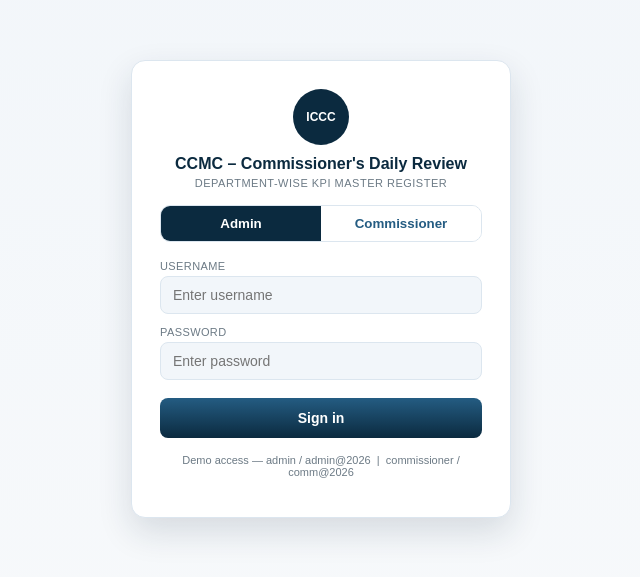
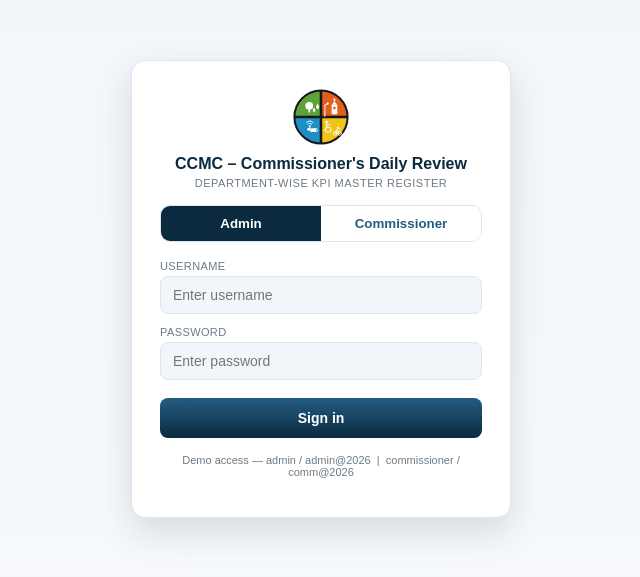
Before and after one commit to 12345678808/report, a React (Vite) app in the folder client/: page / in a window 1280 px wide. Shown: the part 111-688 px from the top of the page, without its empty margins (319-959 px from the left). Built offline with nearby package versions, Linux system fonts and the light colour scheme; no server answers.

Commit message:
Add the real CCMC/Smart City seal icon to the React login page
The login card was showing plain "ICCC" placeholder text in a navy
circle instead of an actual logo — port the same 4-quadrant Smart City
SVG icon used on the original single-file dashboard's login screen.

```diff
--- a/client/src/components/LoginPage.jsx
+++ b/client/src/components/LoginPage.jsx
@@ -25,7 +25,62 @@ export default function LoginPage({ onLoggedIn }) {
   return (
     <div className="login-screen">
       <div className="login-card">
-        <div className="seal">ICCC</div>
+        <div className="seal">
+          <svg viewBox="0 0 200 200" width="56" height="56">
+            <path d="M100,100 L5,100 A95,95 0 0,1 100,5 Z" fill="#5FA23A" />
+            <path d="M100,100 L100,5 A95,95 0 0,1 195,100 Z" fill="#E2601C" />
+            <path d="M100,100 L100,195 A95,95 0 0,1 5,100 Z" fill="#1E8FC6" />
+            <path d="M100,100 L195,100 A95,95 0 0,1 100,195 Z" fill="#F0C419" />
+            <g fill="#14181C">
+              <rect x="95.5" y="4" width="9" height="192" rx="4" />
+              <rect x="4" y="95.5" width="192" height="9" rx="4" />
+            </g>
+            <circle cx="100" cy="100" r="95" fill="none" stroke="#14181C" strokeWidth="7" />
+            <g fill="#ffffff">
+              <circle cx="58" cy="60" r="14" />
+              <rect x="55" y="71" width="6" height="13" rx="1.5" />
+              <path d="M83,64 C83,58 88,53 88,53 C88,53 93,58 93,64 C93,67.9 90.8,71 88,71 C85.2,71 83,67.9 83,64 Z" />
+              <path d="M71,76 C71,71.5 75.5,67 75.5,67 C75.5,67 80,71.5 80,76 C80,79.3 78,82 75.5,82 C73,82 71,79.3 71,76 Z" />
+            </g>
+            <g fill="none" stroke="#ffffff" strokeWidth="3.4" strokeLinecap="round" strokeLinejoin="round">
+              <line x1="114" y1="98" x2="114" y2="58" />
+              <line x1="114" y1="58" x2="124" y2="52" />
+            </g>
+            <circle cx="124" cy="52" r="4" fill="#ffffff" />
+            <g fill="#ffffff">
+              <rect x="138" y="56" width="20" height="34" rx="2" />
+              <polygon points="138,56 148,44 158,56" />
+              <rect x="145" y="34" width="6" height="9" />
+              <circle cx="148" cy="68" r="5" fill="#E2601C" />
+              <rect x="144" y="82" width="8" height="8" />
+            </g>
+            <g fill="none" stroke="#ffffff" strokeWidth="3.4" strokeLinecap="round">
+              <path d="M48,120 a15,15 0 0 1 24,0" />
+              <path d="M53,126 a9,9 0 0 1 14,0" />
+            </g>
+            <circle cx="60" cy="133" r="3.2" fill="#ffffff" />
+            <g fill="#ffffff">
+              <polygon points="50,142 62,136 62,150 50,146" />
+              <rect x="62" y="140" width="26" height="14" rx="3" />
+              <circle cx="88" cy="147" r="5" fill="#1E8FC6" />
+              <circle cx="88" cy="147" r="2.2" fill="#ffffff" />
+            </g>
+            <g fill="none" stroke="#ffffff" strokeWidth="3.2" strokeLinecap="round" strokeLinejoin="round">
+              <path d="M120,122 L120,136" />
+              <path d="M120,127 L133,127" />
+              <circle cx="126" cy="145" r="10" />
+              <path d="M120,136 L113,150" />
+            </g>
+            <circle cx="120" cy="118" r="4.2" fill="#ffffff" />
+            <g fill="none" stroke="#ffffff" strokeWidth="2.6" strokeLinecap="round" strokeLinejoin="round">
+              <circle cx="150" cy="158" r="7" />
+              <circle cx="166" cy="158" r="7" />
+              <path d="M150,158 L160,142 L168,142" />
+              <path d="M160,142 L150,158 L166,158 L159,150" />
+            </g>
+            <circle cx="160" cy="138" r="3.2" fill="#ffffff" />
+          </svg>
+        </div>
         <p className="login-title">CCMC &ndash; Commissioner's Daily Review</p>
         <p className="login-sub">Department-wise KPI Master Register</p>
 
--- a/client/src/styles.css
+++ b/client/src/styles.css
@@ -8,7 +8,8 @@ body{ background: var(--paper); color: var(--ink); }
 
 .login-screen{ min-height:100vh; display:flex; align-items:center; justify-content:center; background:linear-gradient(180deg,var(--sky),var(--paper)); padding:16px; }
 .login-card{ width:100%; max-width:380px; background:#fff; border:1px solid var(--sky-line); border-radius:14px; padding:28px; box-shadow:0 14px 34px rgba(18,42,67,0.14); text-align:center; }
-.login-card .seal{ width:56px;height:56px;margin:0 auto 10px;border-radius:50%;background:var(--navy);color:#fff;display:flex;align-items:center;justify-content:center;font-weight:bold;font-size:12px; }
+.login-card .seal{ width:56px;height:56px;margin:0 auto 10px;display:flex;align-items:center;justify-content:center; }
+.login-card .seal svg{ width:100%;height:100%; }
 .login-title{ font-size:16px;font-weight:bold;color:var(--navy);margin:0 0 4px; }
 .login-sub{ font-size:11px;color:var(--ink-soft);text-transform:uppercase;letter-spacing:0.5px;margin:0 0 16px; }
 .role-toggle{ display:flex;border:1px solid var(--sky-line);border-radius:10px;overflow:hidden;margin-bottom:18px; }
```
